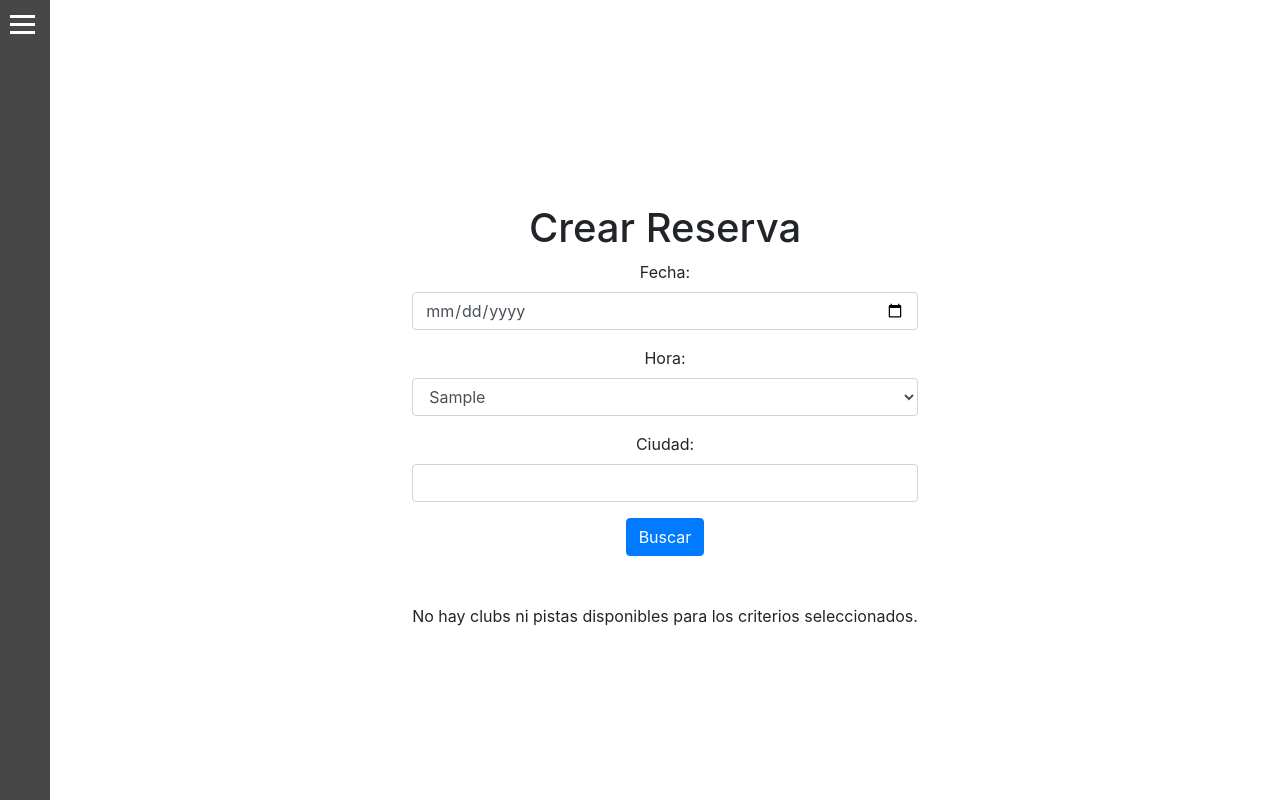
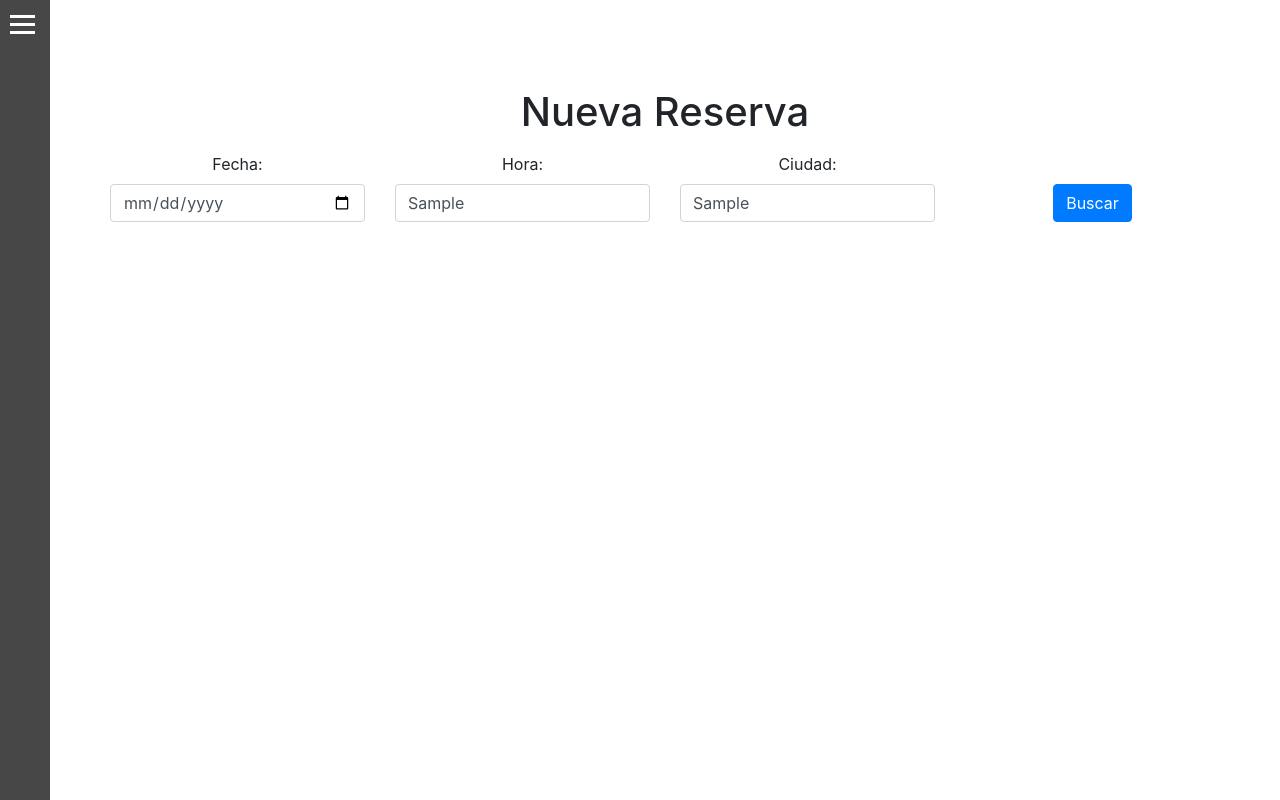
Before and after one commit to alr63095/app_padel, a Django app: page /crear_reserva/ in a window 1280 px wide. Run offline with Django 4.2, Linux system fonts and the light colour scheme; tables that the repository leaves empty hold one stand-in row (values such as "Sample post"); some libraries are stand-ins or nearby versions.

Commit message:
[fix] los display flex y las vistas sin el gris [ADD] la funcionalidad de reserva casi completa

```diff
--- a/app_padel/static/css/styles_inicio.css
+++ b/app_padel/static/css/styles_inicio.css
@@ -114,7 +114,7 @@ body {
 }
 
 .contenedor-imagenes {
-    display: flex;
+    /* display: flex; */
     flex-wrap: wrap;
     justify-content: space-around;
 }
@@ -159,7 +159,7 @@ body {
 body {
     font-family: Arial, sans-serif;
     background-color: #f8f9fa;
-    display: flex;
+    /* display: flex; */
     justify-content: center;
     align-items: center;
     height: 100vh;
@@ -237,7 +237,7 @@ body {
     }
 }
 #clubesDisponibles{
-    padding-top: 25%;
+    /* padding-top: 25%; */
 }
 .content-container {
     /* border: 1px solid #000; */
@@ -252,3 +252,48 @@ body {
 .user-info label {
     font-weight: bold;
 }
+
+select {
+    width: 100%;
+    padding: 0.75rem;
+    border-radius: 0.5rem;
+    border: 1px solid #ccc;
+    font-size: 1rem;
+    box-sizing: border-box;
+    appearance: none;
+    -webkit-appearance: none;
+    -moz-appearance: none;
+}
+
+/* Aplica estilo al select para mostrar solo 4 opciones visibles */
+select {
+    overflow-y: auto;  /* Permite el scroll vertical */
+    height: auto;  /* Ajusta la altura automáticamente */
+}
+
+select option {
+    padding: 0.5rem;
+}
+
+/* Limitar la cantidad de opciones visibles a 4 */
+select[multiple], select[size] {
+    height: calc(1.5em * 4);  /* Altura del select para mostrar 4 opciones */
+}
+
+select:focus {
+    outline: none;  /* Elimina el borde azul cuando el select está enfocado */
+    box-shadow: none;  /* Elimina el sombreado del select */
+}
+
+select::-webkit-scrollbar {
+    width: 0.25rem;  /* Ancho del scrollbar */
+}
+
+select::-webkit-scrollbar-thumb {
+    background-color: #888;  /* Color del scrollbar */
+    border-radius: 0.5rem;  /* Bordes redondeados del scrollbar */
+}
+
+select::-webkit-scrollbar-thumb:hover {
+    background-color: #555;  /* Color del scrollbar al pasar el mouse */
+}
--- a/app_padel/templates/app_padel/base.html
+++ b/app_padel/templates/app_padel/base.html
@@ -14,7 +14,8 @@
      <div class="sidebar" id="sidebar">
         <!-- Opciones de menú -->
         <div class="menu-options" id="menuOptions">
-            <a class="logo" href="{% url 'inicio' %}">Inicio</a>
+            <!-- <a class="logo" href="{% url 'inicio' %}">Inicio</a> -->
+            <a href="{% url 'inicio' %}">Inicio</a>
             <a href="{% url 'misReservas' %}">Mis Reservas</a>
             <a href="{% url 'crear_reserva' %}">Reservar</a>
             {% if club %}
--- a/app_padel/templates/app_padel/clubsDisponibles.html
+++ b/app_padel/templates/app_padel/clubsDisponibles.html
@@ -6,7 +6,8 @@
 <link href="https://maxcdn.bootstrapcdn.com/bootstrap/4.5.2/css/bootstrap.min.css" rel="stylesheet">
 
 <body>
-    <div class="container" id="clubesDisponibles">
+    <div class="content" id="content">
+    <div class="container mt-5" id="clubesDisponibles">
         <h1 class="text-center my-5">Clubs Disponibles</h1>
         {% for ciudad, clubs in ciudades.items %}
             <div class="city-title">
@@ -27,6 +28,7 @@
             </div>
         {% endfor %}
     </div>
+    </div>
     <script src="https://code.jquery.com/jquery-3.5.1.slim.min.js"></script>
     <script src="https://cdn.jsdelivr.net/npm/@popperjs/core@2.9.2/dist/umd/popper.min.js"></script>
     <script src="https://maxcdn.bootstrapcdn.com/bootstrap/4.5.2/js/bootstrap.min.js"></script>
--- a/app_padel/templates/app_padel/nuevaReserva.html
+++ b/app_padel/templates/app_padel/nuevaReserva.html
@@ -5,14 +5,16 @@
  <!-- Contenido principal -->
  <div class="content" id="content">
     <div class="container mt-5">
-        <h1 class="text-center">Crear Reserva</h1>
+        <h1 class="text-center">Nueva Reserva</h1>
         <form id="reservaForm" method="POST" action="{% url 'crear_reserva' %}">
             {% csrf_token %}
             <div class="form-group">
+                <div class="row mb-6 pt-2" style="align-items: end;">
+                    <div class="col-sm-3">
                         <label for="fecha">Fecha:</label>
-                <input type="date" class="form-control" id="fecha" name="fecha" required>
+                        <input type="date" class="form-control" id="fecha" name="fecha" min="{{ hoy }}" required>
                     </div>
-            <div class="form-group">
+                    <div class="col-sm-3">
                         <label for="hora">Hora:</label>
                         <select class="form-control" id="hora" name="hora" required>
                         {% for hora in horas %}
@@ -20,14 +22,21 @@
                         {% endfor %}
                         </select>
                     </div>
-            <div class="form-group">
+                    <div class="col-sm-3">
                         <label for="ciudad">Ciudad:</label>
-                <input type="text" class="form-control" id="ciudad" name="ciudad">
+                        <select class="form-control" id="ciudad" name="ciudad">
+                            {% for ciudad in ciudades %}
+                                <option value="{{ ciudad.direccion }}">{{ ciudad.direccion }}</option>
+                            {% endfor %}
+                        </select>
                     </div>
+                    <div class="col-sm-3">
                         <button type="submit" class="btn btn-primary">Buscar</button>
+                    </div>
+            </div>
         </form>
         <div id="resultados" class="mt-5">
-            {% if clubs %}
+            {% if clubs or not error %}
                 {% for club in clubs %}
                     <div class="card mb-3">
                         <div class="card-header">
@@ -51,8 +60,10 @@
                         </div>
                     </div>
                 {% endfor %}
+            {% elif not error %}
+                <p>No hay clubs ni pistas disponibles para los criterios seleccionados.</p>
             {% else %}
-                <p>No hay clubs ni pistas disponibles para los criterios seleccionados.</p>
+                    <p>{{ error }}</p>
             {% endif %}
         </div>
     </div>
--- a/app_padel/templates/app_padel/usuario.html
+++ b/app_padel/templates/app_padel/usuario.html
@@ -3,9 +3,8 @@
     <title>Información del Usuario - App Padel</title>
     <link href="https://maxcdn.bootstrapcdn.com/bootstrap/4.5.2/css/bootstrap.min.css" rel="stylesheet">
 
-<body>
-    <div class="container mt-5">
-        <div class="content-container">
+    <div class="content" id="content">
+        <div class="container mt-5">
             <h1 class="mb-4">Información del Usuario</h1>
             <div class="user-info">
                 <label>Nombre de Usuario:</label>
@@ -29,5 +28,4 @@
     <script src="https://code.jquery.com/jquery-3.5.1.slim.min.js"></script>
     <script src="https://cdn.jsdelivr.net/npm/@popperjs/core@2.9.2/dist/umd/popper.min.js"></script>
     <script src="https://maxcdn.bootstrapcdn.com/bootstrap/4.5.2/js/bootstrap.min.js"></script>
-</body>
 {% endblock %}
--- a/app_padel/views.py
+++ b/app_padel/views.py
@@ -116,13 +116,18 @@ def crear_reserva(request):
     for h in horas_list:
         horas.append(h)
     horas.sort()
+    ciudades = Club.objects.values('direccion').distinct()
+    hoy = timezone.now().date().isoformat()
     if request.method == "POST":
         fecha = request.POST.get('fecha')
         hora = request.POST.get('hora')
         ciudad = request.POST.get('ciudad', '')
 
         if not fecha or not hora:
-            return render(request, 'app_padel/nuevaReserva.html', {'error': 'Debe seleccionar una fecha y una hora', 'horas': horas})
+            return render(request, 'app_padel/nuevaReserva.html', {'horas': horas ,'ciudades': ciudades, 'hoy' : hoy,'error': 'Debe seleccionar una fecha y una hora'})
+        # Verificación del lado del servidor
+        if fecha and timezone.datetime.strptime(fecha, '%Y-%m-%d').date() < timezone.now().date():
+            return render(request, 'app_padel/nuevaReserva.html', {'horas': horas ,'ciudades': ciudades, 'hoy' : hoy,'error': 'Debe seleccionar una fecha igual o superior al dia de hoy'})
 
         fecha_hora = f"{fecha} {hora}"
         fecha_hora_dt = timezone.datetime.strptime(fecha_hora, '%Y-%m-%d %H:%M')
@@ -144,10 +149,12 @@ def crear_reserva(request):
             'clubs': clubs,
             'fecha': fecha,
             'hora': hora,
-            'ciudad': ciudad
+            'ciudad': ciudad,
+            'ciudades': ciudades,
+            'hoy' : hoy
         })
 
-    return render(request, 'app_padel/nuevaReserva.html', {'horas': horas})
+    return render(request, 'app_padel/nuevaReserva.html', {'horas': horas ,'ciudades': ciudades, 'hoy' : hoy})
 
 def reserva_pista(request, pista_id):
     pista = get_object_or_404(Pista, id=pista_id)
@@ -185,8 +192,10 @@ def obtener_numero_pistas(request):
 
 def misReservas(request):
     # Obtener todas las reservas del usuario actual
-    reservas = Reserva.objects.filter(usuario=request.user).filter(activo=True)
-    return render(request, 'app_padel/misReservas.html', {'reservas': reservas})
+    fecha_actual = datetime.now()
+    reservas_activas = Reserva.objects.filter(usuario=request.user).filter(activo=True).filter(hora_inicio__gt=fecha_actual)
+    reservas_historico = Reserva.objects.filter(usuario=request.user).filter(activo=True).filter(hora_inicio__lt=fecha_actual)
+    return render(request, 'app_padel/misReservas.html', {'reservas_activas': reservas_activas,'reservas_historico': reservas_historico})
 
 
 def actualizarReserva(request, reserva_id):
@@ -214,7 +223,7 @@ def delete_reserva(request, reserva_id):
     # Cambiar el valor de 'activo' a False
     reserva.activo = False
     reserva.save()
-    return redirect('misReservas')
+    return misReservas(request)
 
 def create_detalles_club(request):
     if request.method == 'POST':
```
Also changed, not shown: app_padel/templates/app_padel/misReservas.html (+10 -2 lines), app_padel/templates/app_padel/reservaPista.html (+5 -4 lines). Lines whose indentation alone changed are shown as unchanged.
